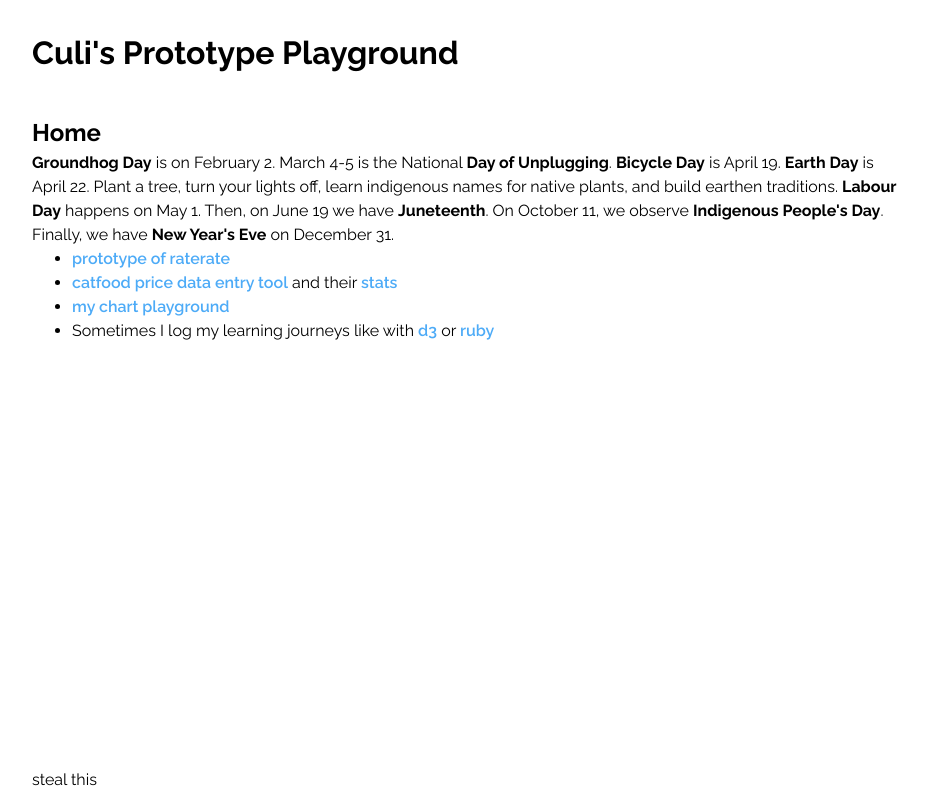
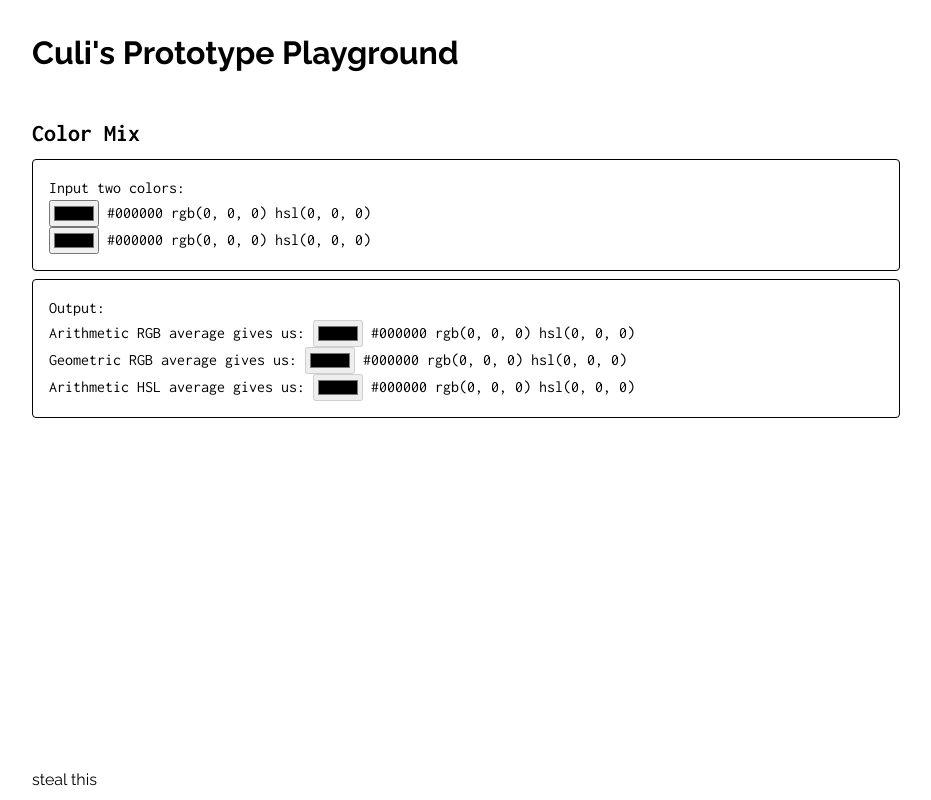
Before and after one commit to tif-calin/react-play, a React app: page /colors/mix in a window 1280 px wide. Before the commit this address led to /. Shown: the whole page, without its empty margins (174-1105 px from the left). Built offline with nearby package versions, Linux system fonts and the light colour scheme.

Commit message:
color mxing experiment

```diff
--- a/src/index.tsx
+++ b/src/index.tsx
@@ -16,6 +16,7 @@ import CrowdWritingPage from './views/crowdwriting';
 import VoteVotePage from './views/votevote';
 
 import './styles/index.css';
+import ColorMixPage from './views/colors/mix';
 
 const App = () => {
   return (
@@ -32,6 +33,7 @@ const App = () => {
           <Route path="/charts/rcv" element={<RCVRoundsChartPage />} />
           <Route path="/crowd-writing" element={<CrowdWritingPage />} />
           <Route path="/votevote" element={<VoteVotePage />} />
+          <Route path="/colors/mix" element={<ColorMixPage />} />
           <Route path="*" element={<Navigate to="/" />} />
         </Routes>
       </Layout>
--- /dev/null
+++ b/src/views/colors/mix/ColorInfo.tsx
@@ -0,0 +1,19 @@
+import React from 'react';
+import { hex2hsl, hex2rgb } from '../../votevote/utils/colorConversion';
+
+interface Props {
+  hex: string;
+};
+
+const ColorInfo: React.FC<Props> = ({ hex }) => {
+  const rgb = hex2rgb(hex);
+  const hsl = hex2hsl(hex).map((n, i) => i ? Math.round(n * 100) / 100 : Math.round(n));
+
+  return <>
+    <span>{hex}</span>
+    <span>rgb({rgb.join(', ')})</span>
+    <span>hsl({hsl.join(', ')})</span>
+  </>;
+};
+
+export default ColorInfo;
--- /dev/null
+++ b/src/views/colors/mix/ColorMixPage.tsx
@@ -0,0 +1,77 @@
+import React from 'react';
+import styled from 'styled-components';
+import PageTitle from '../../../components/layout/PageTitle';
+import { hex2hsl, hex2rgb, rgb2hex } from '../../votevote/utils/colorConversion';
+import ColorInfo from './ColorInfo';
+import { ArithmeticHSLAverage, ArithmeticRGBAverage, GeometricRGBAverage, hsl2hex } from './utils';
+
+interface Props {};
+
+const Page = styled.div`
+  font-family: "Inconsolata", monospace;
+
+  & > div {
+    border: 1px solid black;
+    border-radius: 0.25rem;
+    margin: 0.5rem 0;
+    padding: 1rem;
+  }
+`;
+
+const WrapperV = styled.div`
+  display: flex;
+  flex-direction: column;
+`;
+
+const WrapperH = styled.div`
+  display: flex;
+  align-items: center;
+  flex-wrap: wrap;
+  gap: 0.5rem;
+`;
+
+const ColorMixPage: React.FC<Props> = () => {
+  const [color1, setColor1] = React.useState('#000000');
+  const [color2, setColor2] = React.useState('#000000');
+
+  const arithmeticRGB = rgb2hex(ArithmeticRGBAverage([hex2rgb(color1), hex2rgb(color2)]));
+  const geometricRGB = rgb2hex(GeometricRGBAverage([hex2rgb(color1), hex2rgb(color2)]));
+  const arithmeticHSL = hsl2hex(ArithmeticHSLAverage([hex2hsl(color1, true), hex2hsl(color2, true)]));
+
+  return (
+    <Page>
+      <PageTitle>Color Mix</PageTitle>
+      <WrapperV>
+        <span>Input two colors:</span>
+        <WrapperH>
+          <input onChange={e => setColor1(e.target.value)} type="color" />
+          <ColorInfo hex={color1} />
+        </WrapperH>
+        <WrapperH>
+          <input onChange={e => setColor2(e.target.value)} type="color" />
+          <ColorInfo hex={color2} />
+        </WrapperH>
+      </WrapperV>
+      <div>
+        <span>Output:</span>
+        <WrapperH>
+          Arithmetic RGB average gives us:
+          <input type="color" value={arithmeticRGB} disabled />
+          <ColorInfo hex={arithmeticRGB} />
+        </WrapperH>
+        <WrapperH>
+          Geometric RGB average gives us:
+          <input type="color" value={geometricRGB} disabled />
+          <ColorInfo hex={geometricRGB} />
+        </WrapperH>
+        <WrapperH>
+          Arithmetic HSL average gives us:
+          <input type="color" value={arithmeticHSL} disabled />
+          <ColorInfo hex={arithmeticHSL} />
+        </WrapperH>
+      </div>
+    </Page>
+  );
+};
+
+export default ColorMixPage;
--- /dev/null
+++ b/src/views/colors/mix/index.ts
@@ -0,0 +1,3 @@
+import ColorMixPage from './ColorMixPage';
+
+export default ColorMixPage;
--- /dev/null
+++ b/src/views/colors/mix/utils.js
@@ -0,0 +1,56 @@
+// @ts-nocheck
+
+import { rgb2hex } from '../../votevote/utils/colorConversion';
+
+const hsl2rgb = ([h, s, l], fromIntegers = true) => {
+  if (fromIntegers) {
+    s /= 100;
+    l /= 100;
+  }
+  h = h % 360;
+
+  const rgb = [ 0, 0 , 0];
+
+  const c = (1 - Math.abs(2 * l - 1)) * s; // c is chroma
+  const x = c * (1 - Math.abs((h / 60) % 2 - 1));
+  const m = l - c / 2;
+
+  const H = Math.floor(h / 60);
+  rgb[Math.ceil(H / 2) % 3] = c;
+  rgb[(7 - H) % 3] = x;
+
+  return rgb.map(c => Math.min(255, Math.max(0, Math.round((c + m) * 255))));
+};
+const hsl2hex = hsl => rgb2hex(hsl2rgb(hsl));
+
+/**
+ * Arithmetic average of two RGB colors
+ * @param {Array.<Array.<number>>} colors - an array of rgb colors represented as [r, g, b]
+ * @returns {Array.<number>} - the average of the colors
+ */
+const ArithmeticRGBAverage = (colors) => (
+  colors.reduce((a, c) => [a[0] + c[0], a[1] + c[1], a[2] + c[2]], [0, 0, 0]).map(x => Math.round(x / colors.length))
+);
+
+const GeometricRGBAverage = (colors) => (
+  colors.reduce((a, c) => [a[0] * c[0], a[1] * c[1], a[2] * c[2]], [1, 1, 1]).map(x => Math.round(Math.pow(x, 1 / colors.length)))
+);
+
+const ArithmeticHSLAverage = (colors) => {
+  // wow ok so I guess the concept of an avergae is not well defined for multiple numbers...
+  // let's just assume only 2 colors
+  const hSum = colors.map(c => c[0]).reduce((a, h) => {
+    const dist = (360 + Math.abs(h - a)) % 360;
+    return dist < 180 ? a + h : a + (h - 360);
+  });
+  const sSum = colors.reduce((a, c) => a + c[1], 0);
+  const lSum = colors.reduce((a, c) => a + c[2], 0);
+
+  return [
+    (360 + Math.round(hSum / colors.length)) % 360,
+    Math.round(sSum / colors.length),
+    Math.round(lSum / colors.length)
+  ];
+};
+
+export { ArithmeticRGBAverage, GeometricRGBAverage, ArithmeticHSLAverage, hsl2hex };
--- a/src/views/votevote/utils/colorConversion.js
+++ b/src/views/votevote/utils/colorConversion.js
@@ -44,6 +44,6 @@ const rgb2hsl = (rgb, toIntegers = false) => {
 
 
 // composite functions
-const hex2hsl = (hex) => rgb2hsl(hex2rgb(hex));
+const hex2hsl = (hex, toIntegers = false) => rgb2hsl(hex2rgb(hex), toIntegers);
 
 export { hex2rgb, rgb2hex, rgb2hsl, hex2hsl };
```
